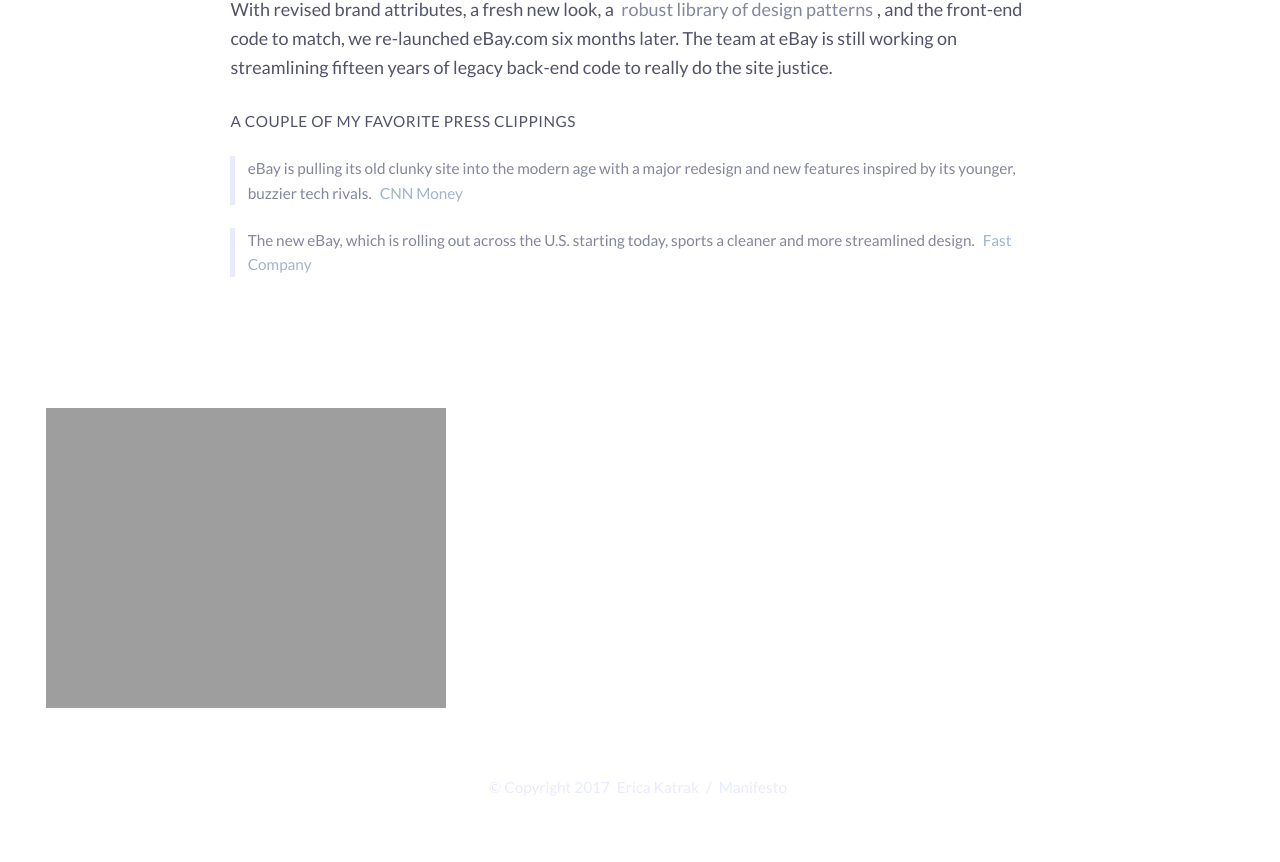
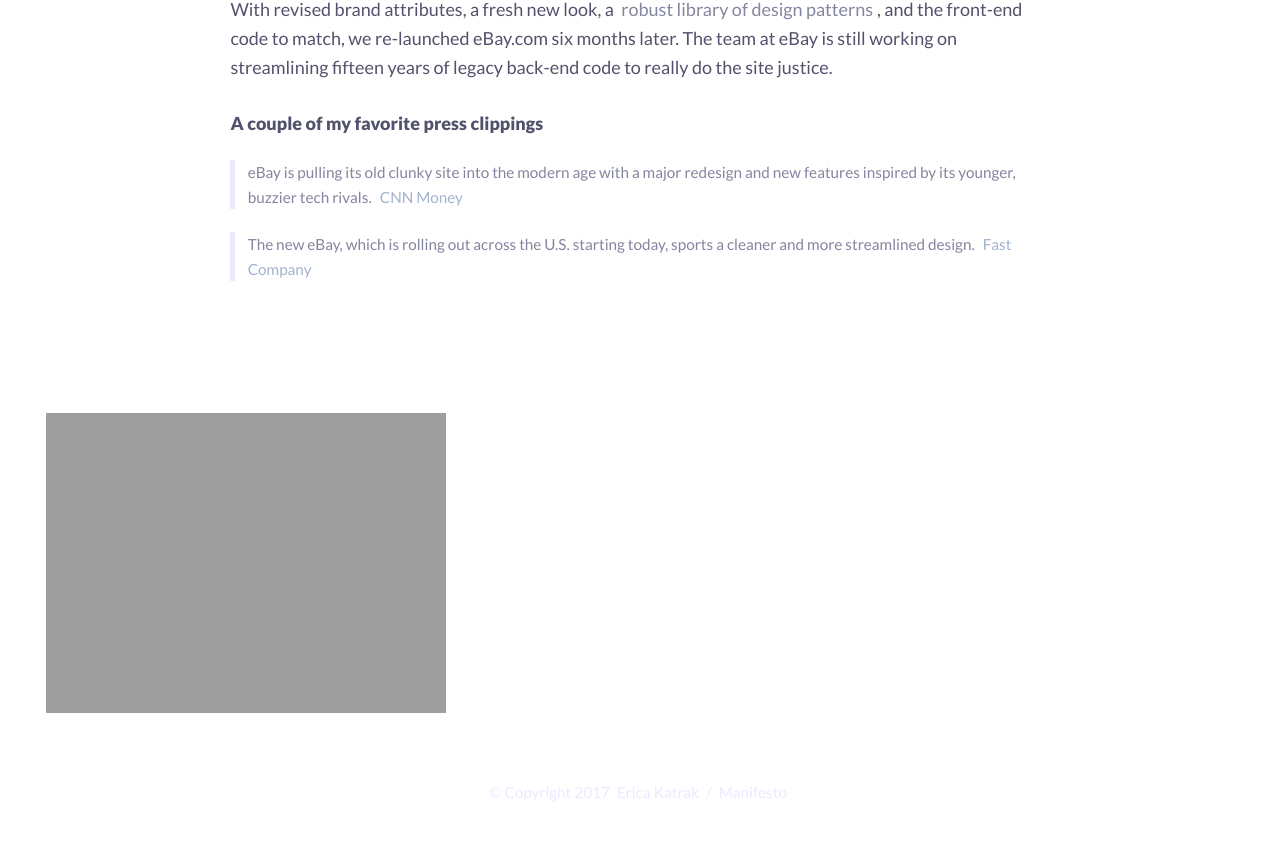
Before and after one commit to ericakatrak/ericakatrak.github.io, a Jekyll site: the page built from _posts/2016-08-31-ebay.md, in a window 1280 px wide. Shown: the part 602-1464 px from the top of the page. Built offline with Jekyll 4.4.1, drawn with Linux system fonts in a browser that asks for light colours.

Commit message:
copy update

```diff
--- a/_posts/2016-08-31-ebay.md
+++ b/_posts/2016-08-31-ebay.md
@@ -12,7 +12,7 @@ alt: eBay
   <p>With the leading concepts, we conducted some scrappy testing with our users in the US, UK, and Germany. One of the concepts was a clear winner with our users, and we began to iterate. This led my team to create a completely revised visual design system, and a worldwide redesign of eBay.com. Once we had new design patterns for every core interaction of the site, we held more workshops throughout the company to redesign key workflows.</p>
   <p>With revised brand attributes, a fresh new look, a <a href="{{ site.url }}/epl.html">robust library of design patterns</a>, and the front-end code to match, we re-launched eBay.com six months later. The team at eBay is still working on streamlining fifteen years of legacy back-end code to really do the site justice.</p>
 
-  <h3>A couple of my favorite press clippings</h3>
+  <h4>A couple of my favorite press clippings</h4>
   <blockquote>eBay is pulling its old clunky site into the modern age with a major redesign and new features inspired by its younger, buzzier tech rivals.<cite>CNN Money</cite></blockquote>
   <blockquote>The new eBay, which is rolling out across the U.S. starting today, sports a cleaner and more streamlined design.<cite>Fast Company</cite></blockquote>
 </section>
```
